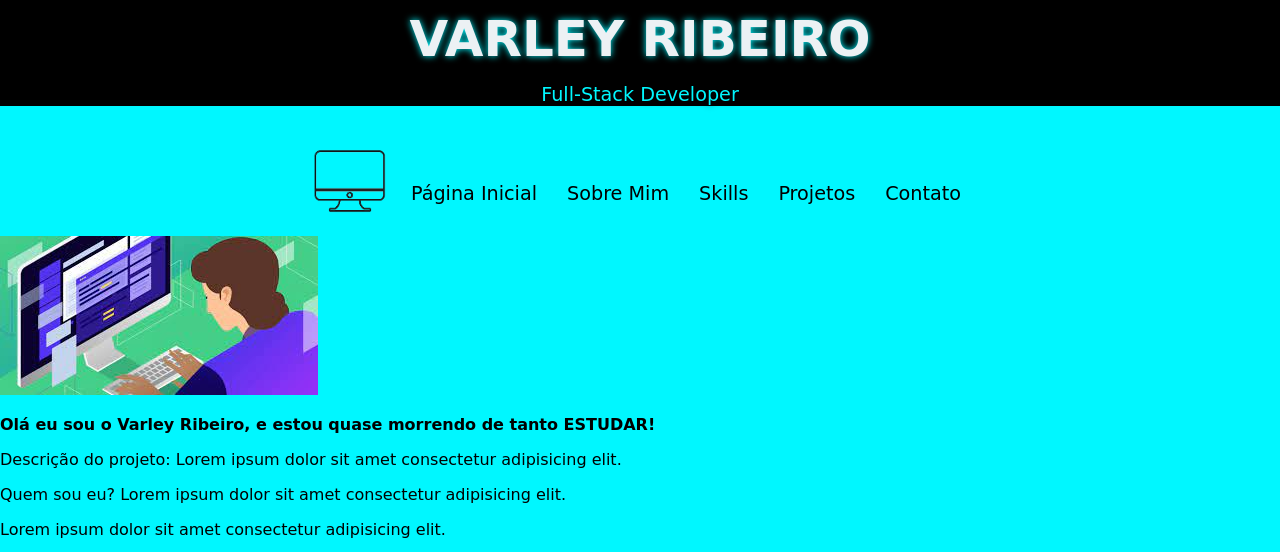
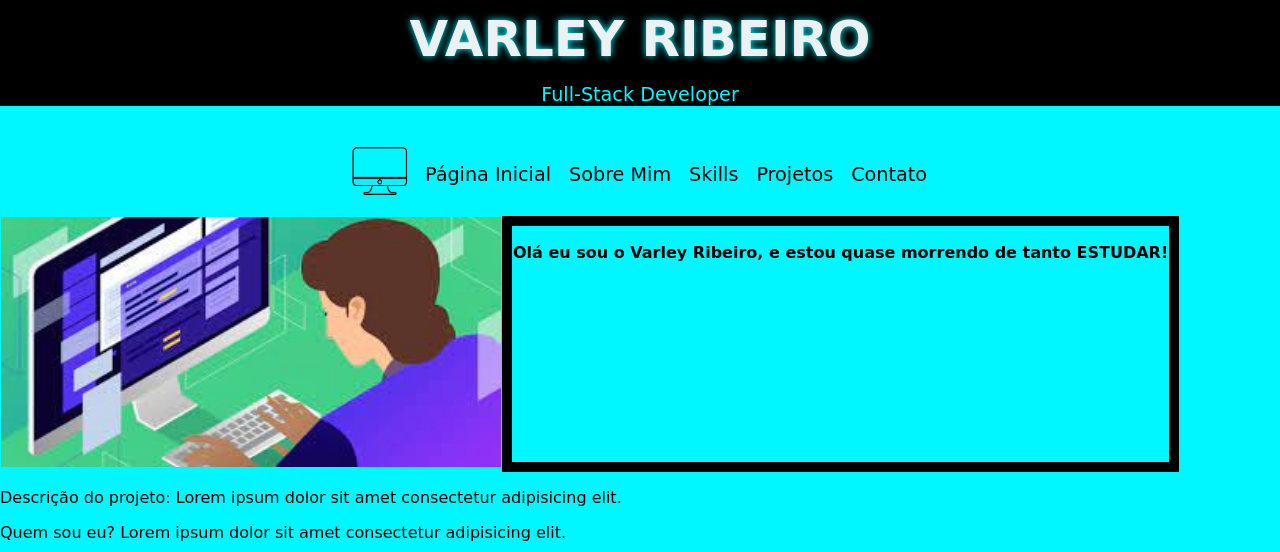
Before and after one commit to VarleyS/Portifolio, a plain HTML site: page index.html in a window 1280 px wide. Shown: the top 552 px of the page. Drawn offline with Linux system fonts and the light colour scheme.

Commit message:
Ajuste html e css ( display flex )

```diff
--- a/index.html
+++ b/index.html
@@ -32,15 +32,17 @@
         </div>
     </header>
     <main>
-        <div>
+        <div class="ma">
+            <div class="image">
                 <img src="/Imagem/d1.jpeg" alt="">
             </div>
-        <div>
+            <div class="desc">
                 <section id="sobre">
                     <article>
                         <p><b>Olá eu sou o Varley Ribeiro, e estou quase morrendo de tanto <b>ESTUDAR!</b></b></p>
                     </article>
                 </section>
+            </div>
         </div>
         <div>
             <section id="descricao">
--- a/style.css
+++ b/style.css
@@ -91,22 +91,22 @@ nav {
 
 nav img {
     max-width:  100%;
-    height: 90px;
+    height: 70px;
     width: auto;
     padding: auto;
 }
 
-nav a{
+nav a {
     align-items: center;
     display: block;
-    padding: 8px 14px;
+    padding: 8px 8px;
     text-decoration: none;
     color: black;
     font-size: 1.2em;
     border-radius: 10px 10px 10px 10px;
     margin-left: 2px;
     transition: 0.6s;
-    margin-top: 3%;
+    margin-top: 1.5%;
 }
 
 a:-weckit-any-link {
@@ -123,6 +123,27 @@ a:-weckit-any-link {
 
 .menu img {
     float: right;
+}
+
+.ma {
+    display: flex;
+}
+
+.image img {
+    justify-content: center;
+    height: 250px;
+    width: auto;
+    padding: 1px;
+    position: relative;
+}
+
+.desc {
+    display: flex;
+    position: relative;
+    text-align: center;
+    border: 10px solid black;
+    justify-content: right;
+    padding: 1px;
 }
 
 footer {
```
Lines whose indentation alone changed are shown as unchanged.
